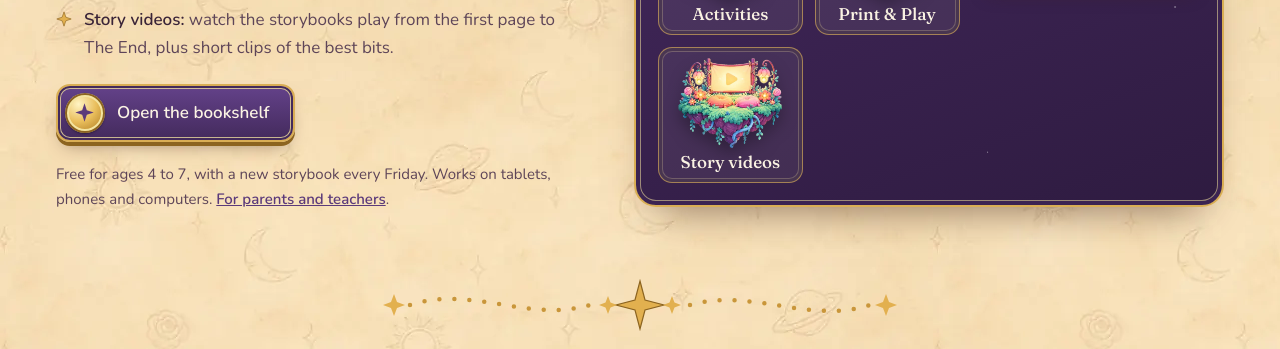
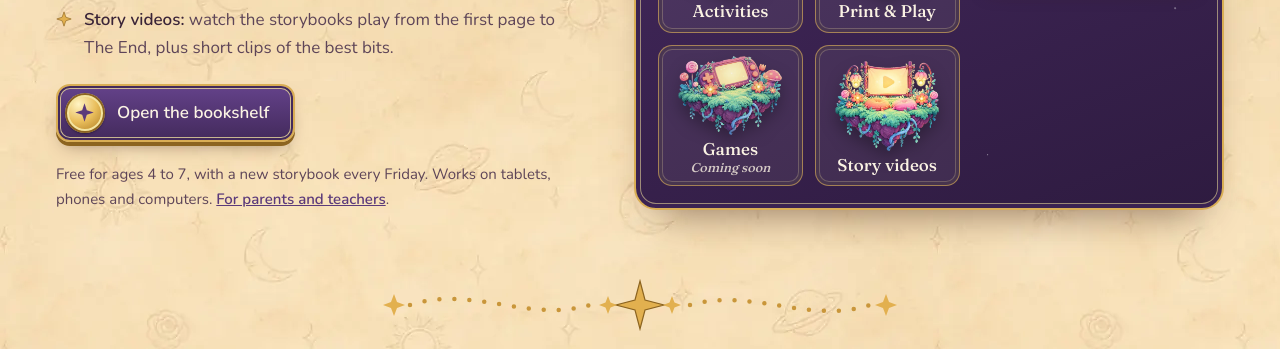
Before and after one commit to starcoraworld-create/starcora, a plain HTML site: page public/index.html in a window 1280 px wide. Shown: the part 1411-1760 px from the top of the page. Drawn offline with Linux system fonts and the light colour scheme.

Commit message:
Homepage tiles: Games coming soon tile, Videos last
Co-Authored-By: Claude Opus 5.5 <noreply@anthropic.com>
Claude-Session: https://claude.ai/code/session_01QruNXWz4ZPuBrc6389joao

```diff
--- a/public/grimoire.css
+++ b/public/grimoire.css
@@ -140,11 +140,12 @@ body.parch .meet{padding-top:clamp(20px,3vw,32px)}
 @keyframes beamspin{0%{transform:rotate(0) scale(1)}45%{transform:rotate(300deg) scale(.82)}100%{transform:rotate(360deg) scale(1)}}
 .beam-say{margin:0!important;min-height:2.9em;color:#F4E4A0!important;font-size:15px;line-height:1.4}
 .tiles{display:grid;grid-template-columns:1fr 1fr;gap:12px}
-.tiles a{display:flex;flex-direction:column;align-items:center;justify-content:flex-end;gap:4px;padding:10px 8px 10px;border-radius:14px;text-decoration:none;
+.tiles a,.tiles .soon{display:flex;flex-direction:column;align-items:center;justify-content:flex-end;gap:4px;padding:10px 8px 10px;border-radius:14px;text-decoration:none;
   background:rgba(251,243,228,.07);border:1.5px solid rgba(217,174,85,.65);box-shadow:inset 0 0 0 3px rgba(46,27,64,.6),inset 0 0 0 4px rgba(244,228,160,.25);transition:transform .3s cubic-bezier(.3,1.5,.5,1),background .3s}
 .tiles a:hover,.tiles a:focus-visible{transform:translateY(-3px);background:rgba(251,243,228,.14)}
 .tiles a:focus-visible{outline:3px solid #F2CF85;outline-offset:3px}
 .tiles img{width:82%;height:auto;filter:drop-shadow(0 8px 8px rgba(0,0,0,.3))}
+.tiles .soon{cursor:default}.tiles .soon img{filter:saturate(.85) brightness(.97) drop-shadow(0 8px 8px rgba(0,0,0,.3))}.tiles h2 small{display:block;font-style:italic;font-size:.75em;opacity:.8}
 .tiles h2{margin:0;font-family:var(--display);font-weight:500;font-size:17px;color:#FBF3E4;line-height:1.2;text-align:center}
 .board-r{display:flex;flex-direction:column;align-items:center;gap:16px}
 .phone{width:clamp(170px,15vw,220px);aspect-ratio:9/16;border-radius:26px;padding:7px;background:#1C1026;
--- a/public/index.html
+++ b/public/index.html
@@ -96,6 +96,7 @@
         <a href="art.html"><img src="assets/island-art-400.webp" width="400" height="349" loading="lazy" alt="The art island, with an easel and paint pots"><h2>Colouring pages</h2></a>
         <a href="activities/index.html"><img src="assets/island-activities-400.webp" width="400" height="335" loading="lazy" alt="The activities island, with a craft table and bunting"><h2>Activities</h2></a>
         <a href="printables/index.html"><img src="assets/island-printables-400.webp" width="400" height="322" loading="lazy" alt="The Print and Play island, with puzzle pages on a washing line"><h2>Print &amp; Play</h2></a>
+        <div class="soon"><img src="assets/island-games-400.webp" width="400" height="307" loading="lazy" alt="The games island, with a giant games console"><h2>Games<small>Coming soon</small></h2></div>
         <a href="videos.html"><img src="assets/island-videos-400.webp" width="400" height="345" loading="lazy" alt="The video island, with a cinema screen and cushions"><h2>Story videos</h2></a>
       </div>
     </div>
```
